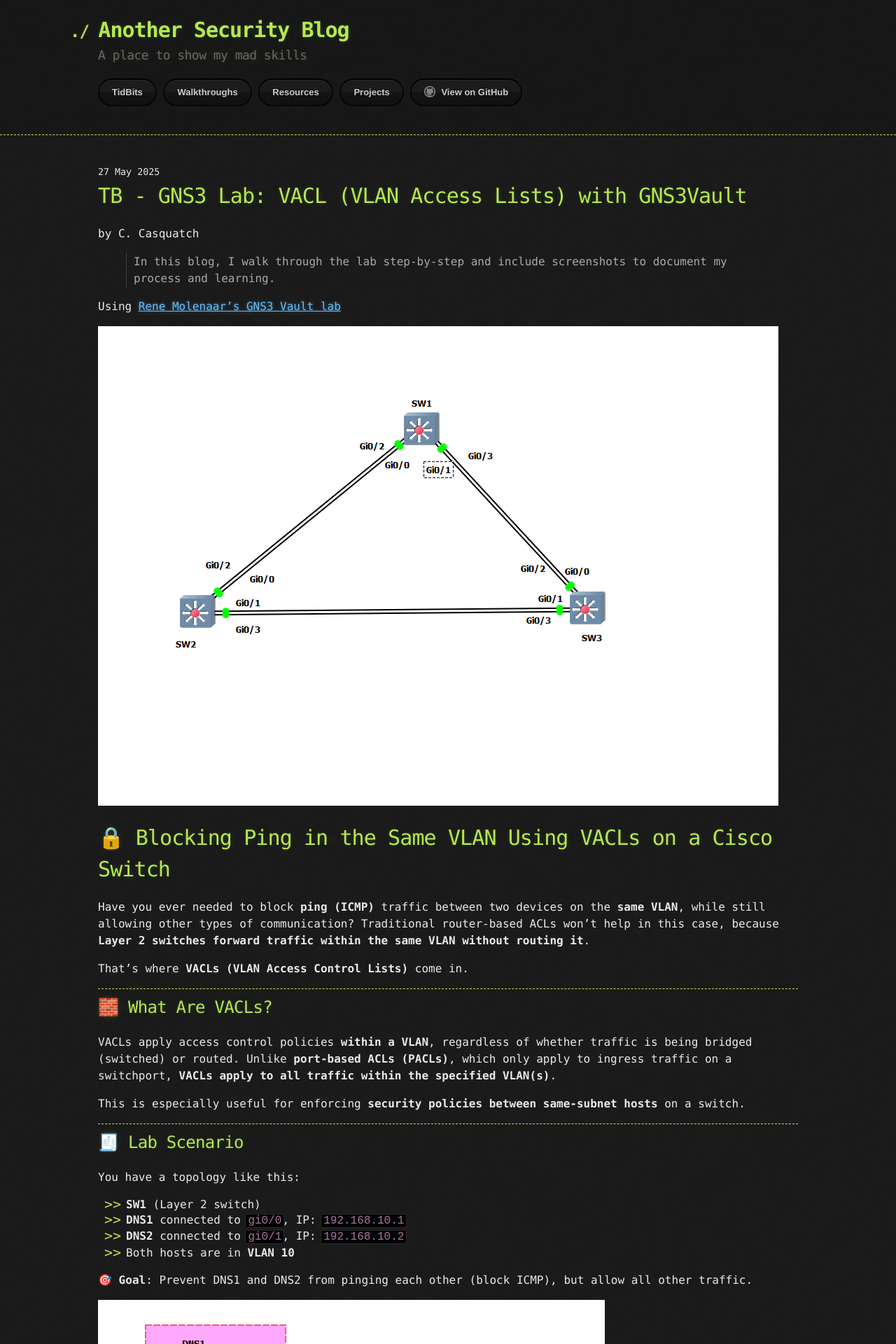
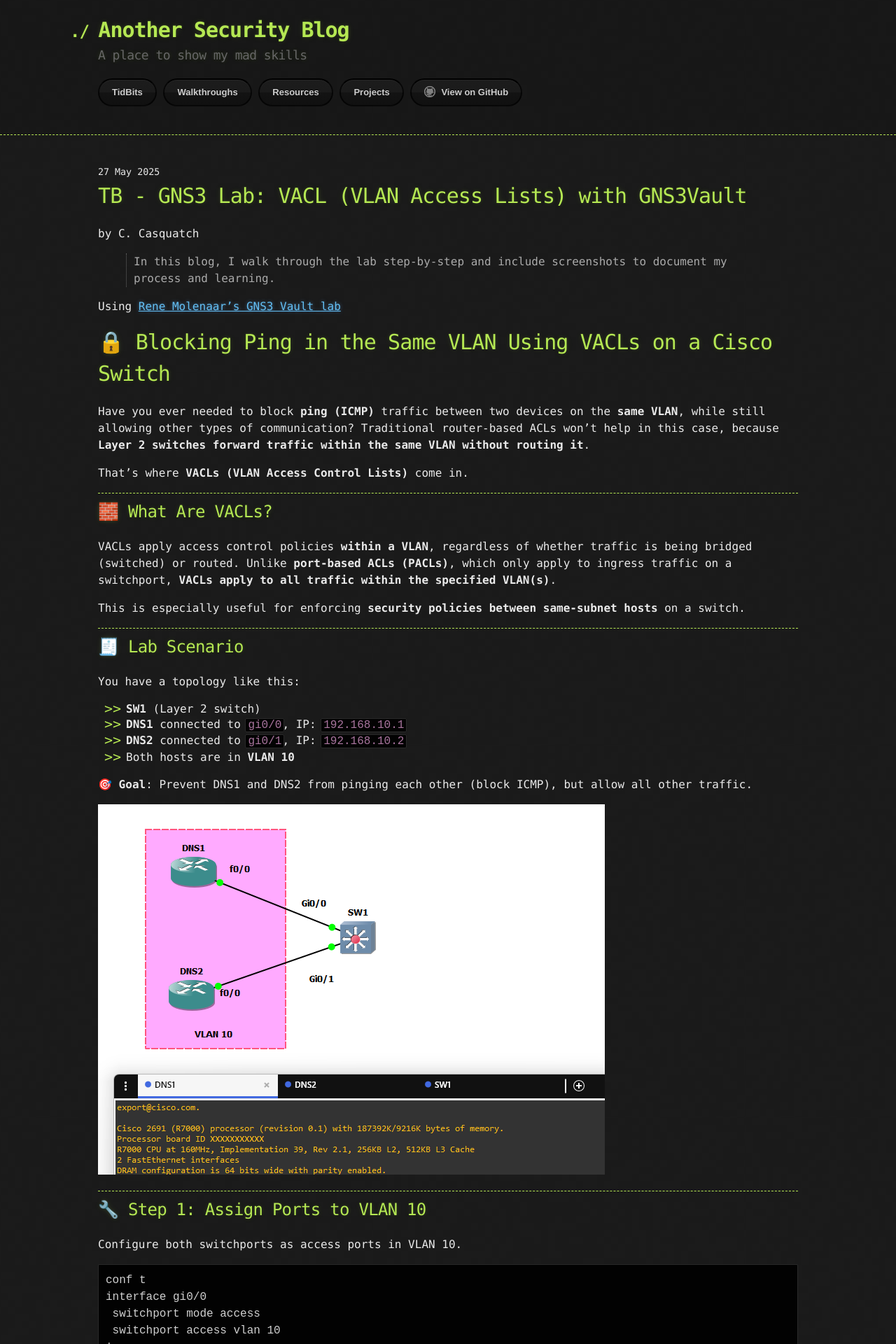
Before and after one commit to CyberCasquatch/cybercasquatch.github.io, a Jekyll site: the page built from _posts/TidBits/2025-05-27-VACL.md, in a window 1280 px wide. Shown: the top 1920 px of the page at 70% size. Built offline with Jekyll 4.4.1, drawn with Linux system fonts in a browser that asks for light colours.

Commit message:
Update 2025-05-27-VACL.md

```diff
--- a/_posts/TidBits/2025-05-27-VACL.md
+++ b/_posts/TidBits/2025-05-27-VACL.md
@@ -10,8 +10,6 @@
 > In this blog, I walk through the lab step-by-step and include screenshots to document my process and learning.
 
 Using [Rene Molenaar’s GNS3 Vault lab](https://gns3vault.com/switching/vacl-vlan-access-list)
-
-![Screenshot topology](/assets/images/GNS3/vlans/VLANS&Trunk/topology.png)
 
 # 🔒 Blocking Ping in the Same VLAN Using VACLs on a Cisco Switch
 
```
